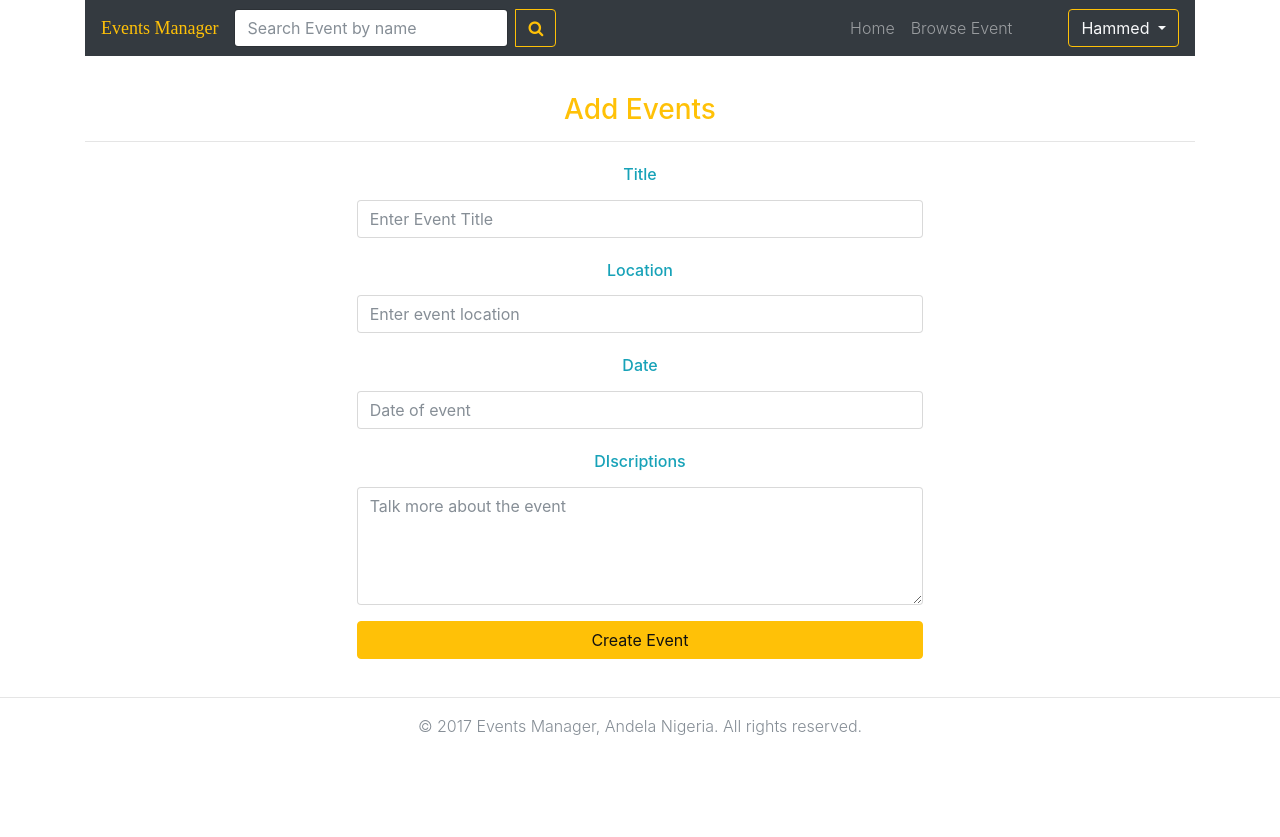
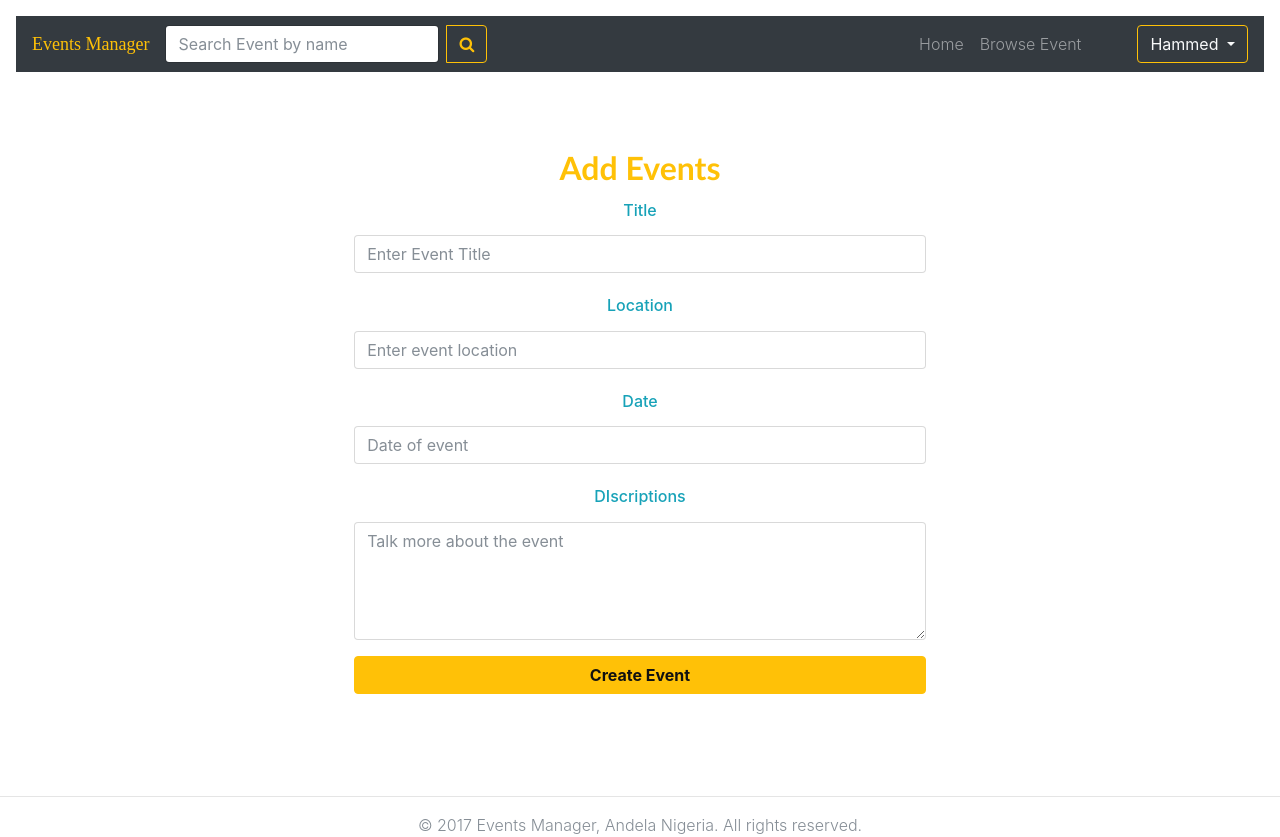
Before and after one commit to hnobi/Events-Manager, a plain HTML site: page template/add_events.html in a window 1280 px wide. Before the commit the page ends 800 px from the top, so only its background shows below. Drawn offline with nearby package versions, Linux system fonts and the light colour scheme; a web font is replaced by a local one.

Commit message:
create add_event page

```diff
--- a/template/add_events.html
+++ b/template/add_events.html
@@ -2,7 +2,7 @@
 <html lang="en">
 
 <head>
-    <title>Events Manager | Sign In</title>
+    <title>Events Manager | AddEvents</title>
 
     <!-- Required meta tags -->
     <meta charset="utf-8">
@@ -20,11 +20,8 @@
 </head>
 
 <body>
-    <!--Entire Wrapper Start-->
-    <div class="wrapper">
-
     <!--Header Container Start -->
-        <div class="container">
+    <div class="container-fluid">
 
         <!--Site Navigation Start-->
         <nav class="navbar navbar-expand-lg navbar-dark bg-dark" id="nav-main">
@@ -66,59 +63,60 @@
                         <a class="dropdown-item" href="index.html">Log out</a>
                     </div>
                 </div>
+            </div>
+        </nav>
+    </div>
+    <!--Site Navigation End-->
+
+    <!--Page Main Content Start-->
+    <div id="wrapper">
+        <div class="container-fluid mt-4 text-primary">
+
+            <!--Form Section Start-->
+            <div class="col-10 col-sm-8 col-md-8 col-lg-6 mx-auto">
+                <h2 class="text-center text-warning font-weight-bold">Add Events</h2>
+
+                <form role="form" action="#" method="post">
+                    <div class="form-group ">
+                        <h6 class="text-center text-info p-2 ">Title</h6>
+                        <input type="text " class="form-control " placeholder="Enter Event Title ">
+                    </div>
+
+                    <div class="form-group ">
+                        <h6 class="text-center text-info p-2 ">Location</h6>
+                        <input type="text " class="form-control " placeholder="Enter event location ">
+                    </div>
+
+                    <div class="form-group ">
+                        <h6 class="text-center text-info p-2 ">Date</h6>
+                        <input type="text " class="form-control " placeholder="Date of event ">
+                    </div>
+                    <div class="form-group ">
+                        <h6 class="text-center text-info p-2 ">DIscriptions</h6>
+                        <textarea rows="5 " class="form-control " placeholder="Talk more about the event "></textarea>
+                    </div>
+                    <button type="submit " class="btn btn-block btn-warning  mb-5 font-weight-bold">Create Event</button>
+                </form>
+            </div>
+            <!--Add Event Form Section End-->
+        </div>
 
     </div>
-            </nav>
-            <!--Site Navigation End-->
+    <!--Page Main Content End-->
     </div>
-
-        <main id="wrapper">
-            <div class="container">
-                <!--Section For Main Div Start-->
-                <section class="cover text-center">
-                    <div class="col">
-                        <h3 class="text-warning mt-3">Add Events</h3>
-                    </div>
-                    <hr>
-                </section>
-                <!--Section For Main Div End-->
-                <!-- Adding Event Form Start -->
-                <div class="col-10 mx-auto">
-                    <div class="col-8 mx-auto ">
-                        <form role="form" action="">
-
-                            <div class="form-group ">
-                                <h6 class="text-center text-info p-2 ">Title</h6>
-                                <input type="text" class="form-control" placeholder="Enter Event Title">
-                            </div>
-
-                            <div class="form-group">
-                                <h6 class="text-center text-info p-2">Location</h6>
-                                <input type="text" class="form-control" placeholder="Enter event location">
-                            </div>
-
-                            <div class="form-group">
-                                <h6 class="text-center text-info p-2">Date</h6>
-                                <input type="text" class="form-control" placeholder="Date of event">
-                            </div>
-                            <div class="form-group">
-                                <h6 class="text-center text-info p-2">DIscriptions</h6>
-                                <textarea rows="5" class="form-control" placeholder="Talk more about the event"></textarea>
-                            </div>
-                            <button type="submit" class="btn  btn-block btn-warning">Create Event</button>
-                    </div>
-                </div>
-            </div>
-    </div>
-    <!-- Adding Event Form Ends -->
+    <!--Entire Site Wrapper End-->
 
 
-    </div>
-    </div>
-    </main>
+
+
+
+
+
+
+
     <footer>
         <hr>
-        <div class="container">
+        <div class="container ">
             <p class="text-center text-muted ">&copy; 2017 Events Manager, Andela Nigeria. All rights reserved.</p>
         </div>
     </footer>
@@ -128,7 +126,7 @@
     <!-- jQuery -->
     <script src="public/jquery/jquery.min.js "></script>
     <!-- Bootstrap JavaScript -->
-    <script src="https://cdnjs.cloudflare.com/ajax/libs/popper.js/1.12.3/umd/popper.min.js" integrity="sha384-vFJXuSJphROIrBnz7yo7oB41mKfc8JzQZiCq4NCceLEaO4IHwicKwpJf9c9IpFgh"
-        crossorigin="anonymous"></script>
+    <script src="https://cdnjs.cloudflare.com/ajax/libs/popper.js/1.12.3/umd/popper.min.js " integrity="sha384-vFJXuSJphROIrBnz7yo7oB41mKfc8JzQZiCq4NCceLEaO4IHwicKwpJf9c9IpFgh "
+        crossorigin="anonymous "></script>
     <script src="./public/bootstrap4/js/bootstrap.min.js "></script>
 </body>
```
Lines whose indentation alone changed are shown as unchanged.
